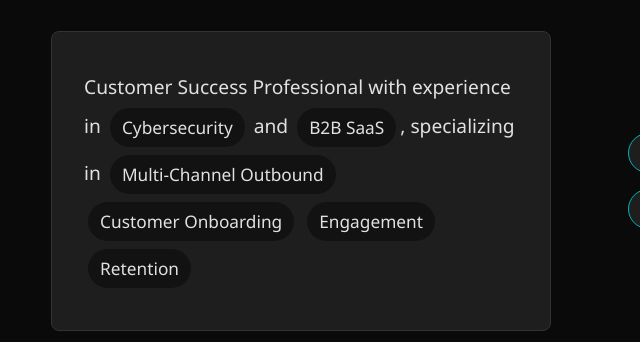
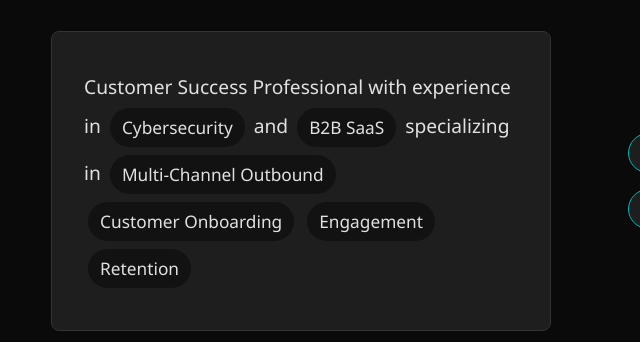
Before and after one commit to SumeetDhamanage/Resume, a plain HTML site: page index.html in a window 1280 px wide. Shown: the part 259-601 px from the top of the page, 640-1280 px from the left. Drawn offline with nearby package versions, Linux system fonts and the light colour scheme.

Commit message:
updated about section cards

```diff
--- a/index.html
+++ b/index.html
@@ -57,7 +57,7 @@
                     <div class="rotating-tiles">
                         <div class="tile-slide active">
                             <div class="info-tile">
-                                <p>Customer Success Professional with experience in <span class="keyword-pill">Cybersecurity</span> and <span class="keyword-pill">B2B SaaS</span>, specializing in <span class="keyword-pill">Multi-Channel Outbound</span> <span class="keyword-pill">Customer Onboarding</span> <span class="keyword-pill">Engagement</span> <span class="keyword-pill">Retention</span></p>
+                                <p>Customer Success Professional with experience in <span class="keyword-pill">Cybersecurity</span> and <span class="keyword-pill">B2B SaaS</span> specializing in <span class="keyword-pill">Multi-Channel Outbound</span> <span class="keyword-pill">Customer Onboarding</span> <span class="keyword-pill">Engagement</span> <span class="keyword-pill">Retention</span></p>
                             </div>
                         </div>
                         <div class="tile-slide">
```
